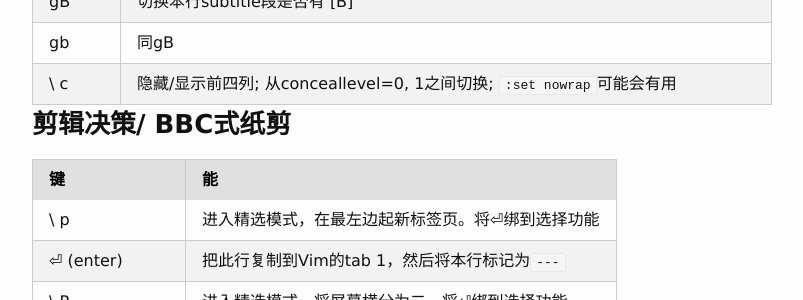
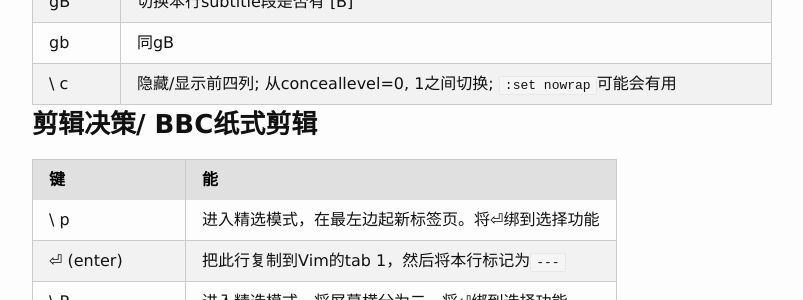
Before and after one commit to scateu/scateu.github.io, a Jekyll site: the page built from _posts/2023-03-19-tsv_edl.vim.md, in a window 1280 px wide and 900 px high, scrolled down 6502 px. Shown: the part 151-451 px from the top of the window, without its empty margins (238-1041 px from the left). Built offline with Jekyll 4.4.1, drawn with Linux system fonts in a browser that asks for light colours; nearby versions of some CDN libraries; comment, search, counter and statistics services are not loaded.

Commit message:
Mon Mar 20 23:00:13 CST 2023

```diff
--- a/_posts/2023-03-19-tsv_edl.vim.md
+++ b/_posts/2023-03-19-tsv_edl.vim.md
@@ -149,7 +149,7 @@ cat some.srt | sed -n -r '1{/^$/n;};/^[0-9]+$/{n; s/ --> /\t/; s/$/\t| _CLIPNAME
 | gb    | 同gB                                                                                               |
 | \ c   | 隐藏/显示前四列; 从conceallevel=0, 1之间切换; `:set nowrap`可能会有用|
 
-### 剪辑决策/ BBC式纸剪
+### 剪辑决策/ BBC纸式剪辑
 
 | 键     | 能                                                         |
 |--------------|-------------------------------------------------------|
```
